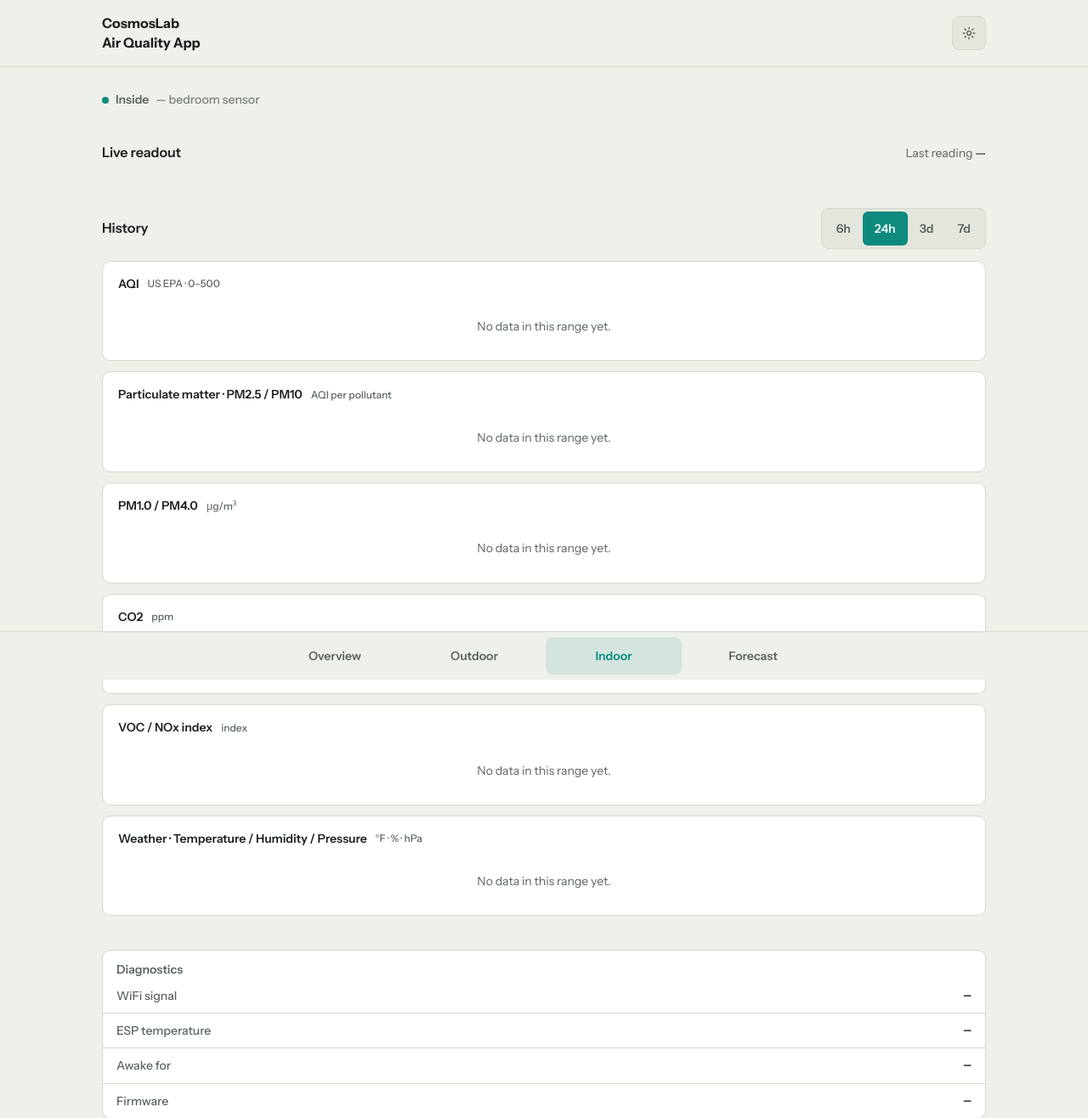
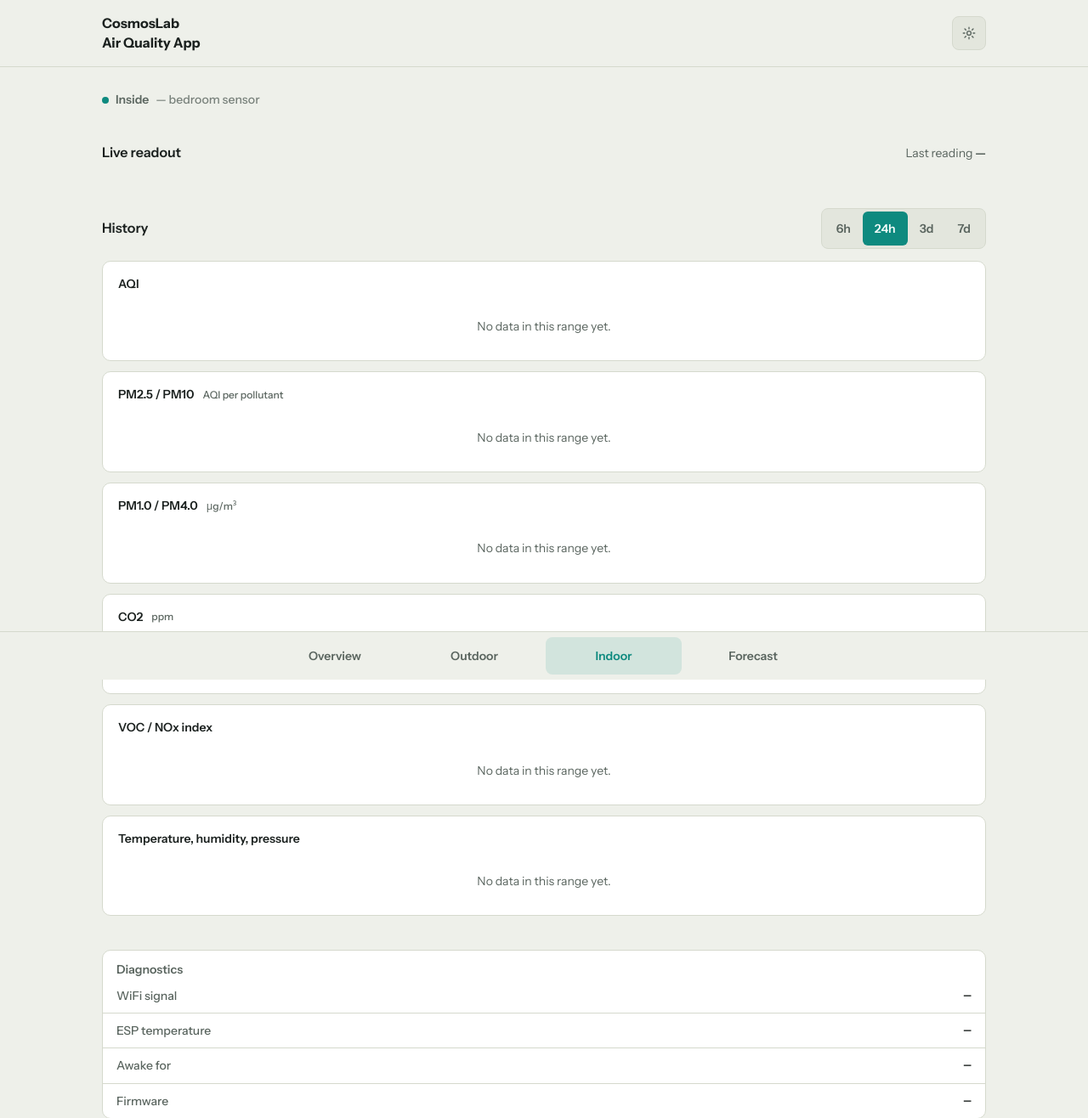
Before and after one commit to ncrosty58/apollo-air1-dashboard, a Flask app: page /indoor in a window 1280 px wide. Shown: the top 1316 px of the page at 85% size. Run offline with Flask 3, Linux system fonts and the light colour scheme; data that the repository does not hold is empty.

Commit message:
Fix invented indoor chart labels to match outdoor wording
Drop labels that appear nowhere else in the app: the AQI eyebrow
"US EPA · 0–500", the VOC/NOx "index" eyebrow (it had none before), and
the weather "°F · % · hPa" eyebrow. Align headings with the outdoor
(Technical) page: "PM2.5 / PM10" (was "Particulate matter · …") and
"Temperature, humidity, pressure" (was "Weather · …"). PM2.5/PM10 keeps
the shared "AQI per pollutant" eyebrow. Row labels already carry units,
and the temp row tracks the °F/°C toggle via re-render.

Co-Authored-By: Claude Opus 4.8 <noreply@anthropic.com>

```diff
--- a/static/indoor.js
+++ b/static/indoor.js
@@ -32,8 +32,6 @@
     document.querySelectorAll("#unit-toffset").forEach((el) => {
       el.textContent = tempUnitLabel();
     });
-    const weatherUnit = document.getElementById("chart-weather-unit");
-    if (weatherUnit) weatherUnit.textContent = `${tempUnitLabel()} · % · hPa`;
   }
   document.addEventListener("click", (e) => {
     const btn = e.target.closest(".unit-toggle button");
--- a/templates/indoor.html
+++ b/templates/indoor.html
@@ -35,11 +35,11 @@
       </div>
 
       <div class="chart-card">
-        <h4>AQI <span class="eyebrow">US EPA · 0–500</span></h4>
+        <h4>AQI</h4>
         <div class="chart-svg-wrap" id="chart-aqi"></div>
       </div>
       <div class="chart-card">
-        <h4>Particulate matter · PM2.5 / PM10 <span class="eyebrow" id="pm-chart-unit-label">AQI per pollutant</span></h4>
+        <h4>PM2.5 / PM10 <span class="eyebrow" id="pm-chart-unit-label">AQI per pollutant</span></h4>
         <div class="chart-svg-wrap" id="chart-pm"></div>
       </div>
       <div class="chart-card">
@@ -51,11 +51,11 @@
         <div class="chart-svg-wrap" id="chart-co2"></div>
       </div>
       <div class="chart-card">
-        <h4>VOC / NOx index <span class="eyebrow">index</span></h4>
+        <h4>VOC / NOx index</h4>
         <div class="chart-svg-wrap" id="chart-voc"></div>
       </div>
       <div class="chart-card">
-        <h4>Weather · Temperature / Humidity / Pressure <span class="eyebrow" id="chart-weather-unit">°F · % · hPa</span></h4>
+        <h4>Temperature, humidity, pressure</h4>
         <div class="chart-svg-wrap" id="chart-weather"></div>
       </div>
     </div>
```
